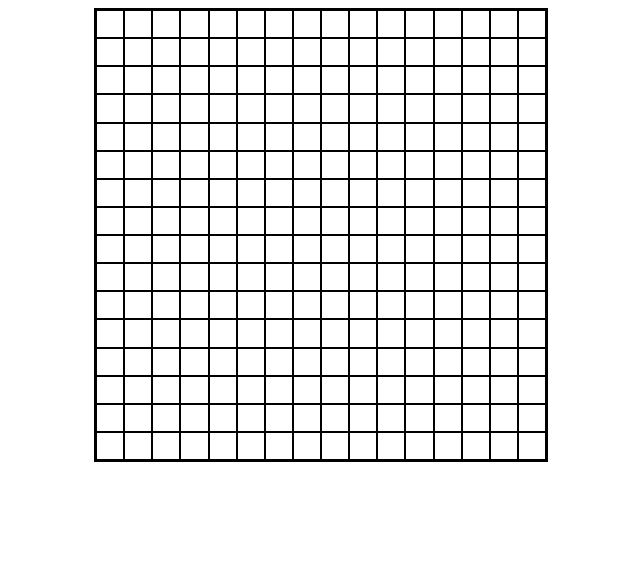
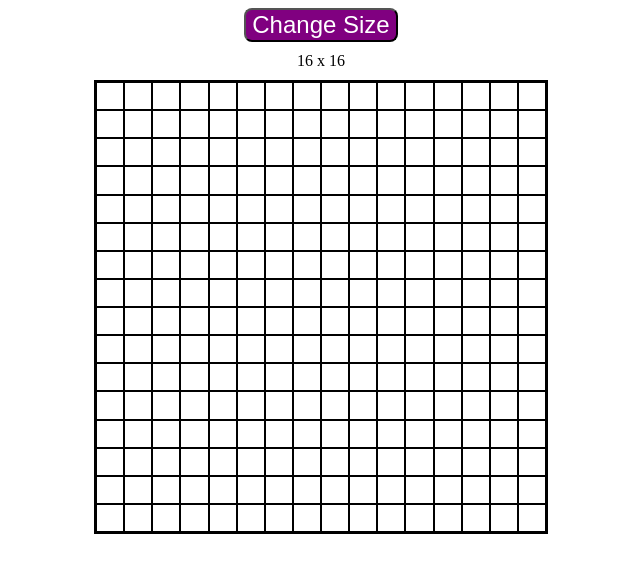
Before and after one commit to boscopup/etch-a-sketch, a plain HTML site: page index.html in a window 1280 px wide. Shown: the whole page, without its empty margins (319-959 px from the left). Drawn offline with Linux system fonts and the light colour scheme.

Commit message:
Add button to change size and add size text
The Change Size button has an eventListener that calls
activateButton function, which currently only contains pseudocode.
The size text displays what size grid is currently being shown. It
is hard coded to 16x16 for the moment, but functionality to change
it is forthcoming.

```diff
--- a/etch-a-sketch.js
+++ b/etch-a-sketch.js
@@ -1,6 +1,8 @@
 const container = document.querySelector("#container");
 const square = document.querySelector("#square");
-
+const btn = document.querySelector("#squareSize");
+btn.addEventListener("click", activateButton);
+const sizeText = document.querySelector("#sizeText");
 resizeSquare();
 createGrid(16);
 
@@ -48,3 +50,19 @@ function changeSquare(e) {
     currentSquare = e.target;
     currentSquare.style.backgroundColor = "blue";
 }
+
+/**
+ * Function: activateButton
+ * Params: None
+ * Returns: Nothing
+ */
+function activateButton() {
+    // Prompt user for new size, limit of 100
+
+    // Validate user input
+
+    // Clear old grid
+
+    // Call resizeSquare() with new size
+    return;
+}
--- a/index.html
+++ b/index.html
@@ -9,6 +9,8 @@
 </head>
 <body>
     <div id="container">
+        <button id="squareSize">Change Size</button>
+        <div id="sizeText">16 x 16</div>
         <div id="square"></div>
     </div>
 </body>
--- a/style.css
+++ b/style.css
@@ -2,7 +2,21 @@
     height: 100%;
     width: 100%;
     display: flex;
+    flex-direction: column;
     justify-content: center;
+    align-items: center;
+    gap: 10px;
+}
+
+#squareSize {
+    font-size: 24px;
+    background-color: purple;
+    color: white;
+    border-radius: 8px;
+}
+
+#sizeText {
+    font-size: 16px;
 }
 
 #square {
@@ -18,7 +32,9 @@
     border: 0;
     flex-grow: 1;
 }
+
 .individualSquare {
     flex-grow: 1;
     border: 1px solid black;
+    background-color: white;
 }
```
